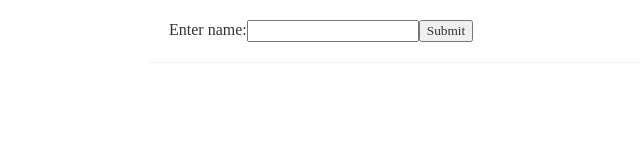
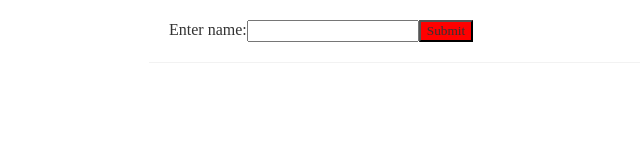
Before and after one commit to aadityasinha-dotcom/react-app, a React (Create React App) app: page / in a window 1280 px wide. Shown: the top 160 px of the page, without its empty margins (171-811 px from the left). Built offline with nearby package versions, Linux system fonts and the light colour scheme.

Commit message:
background color

```diff
--- a/src/App.js
+++ b/src/App.js
@@ -6,7 +6,7 @@ function App() {
     <div>
       <label class="label" for="name">Enter name:</label>
       <input id="name" type="text" />
-      <button>Submit</button>
+      <button style={{backgroundColor:'red'}}>Submit</button>
     </div>
   );
 }
```
